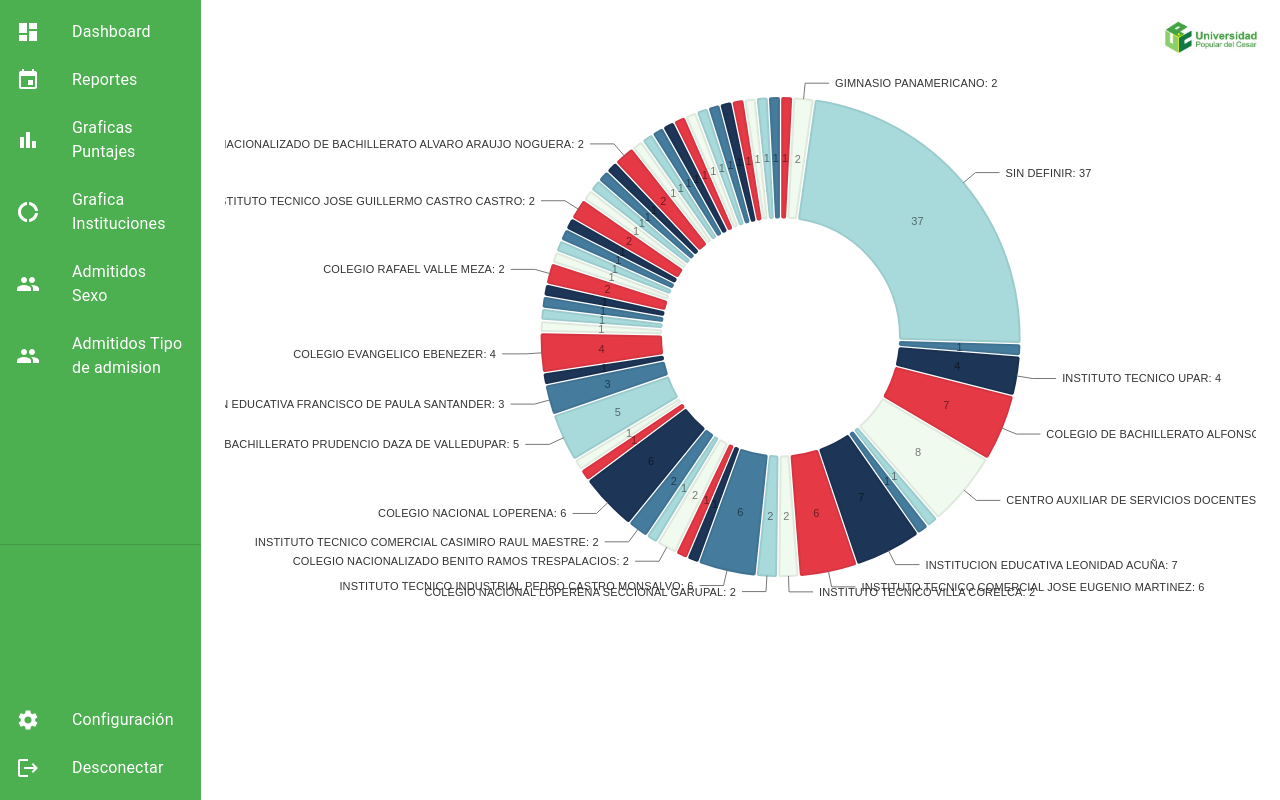
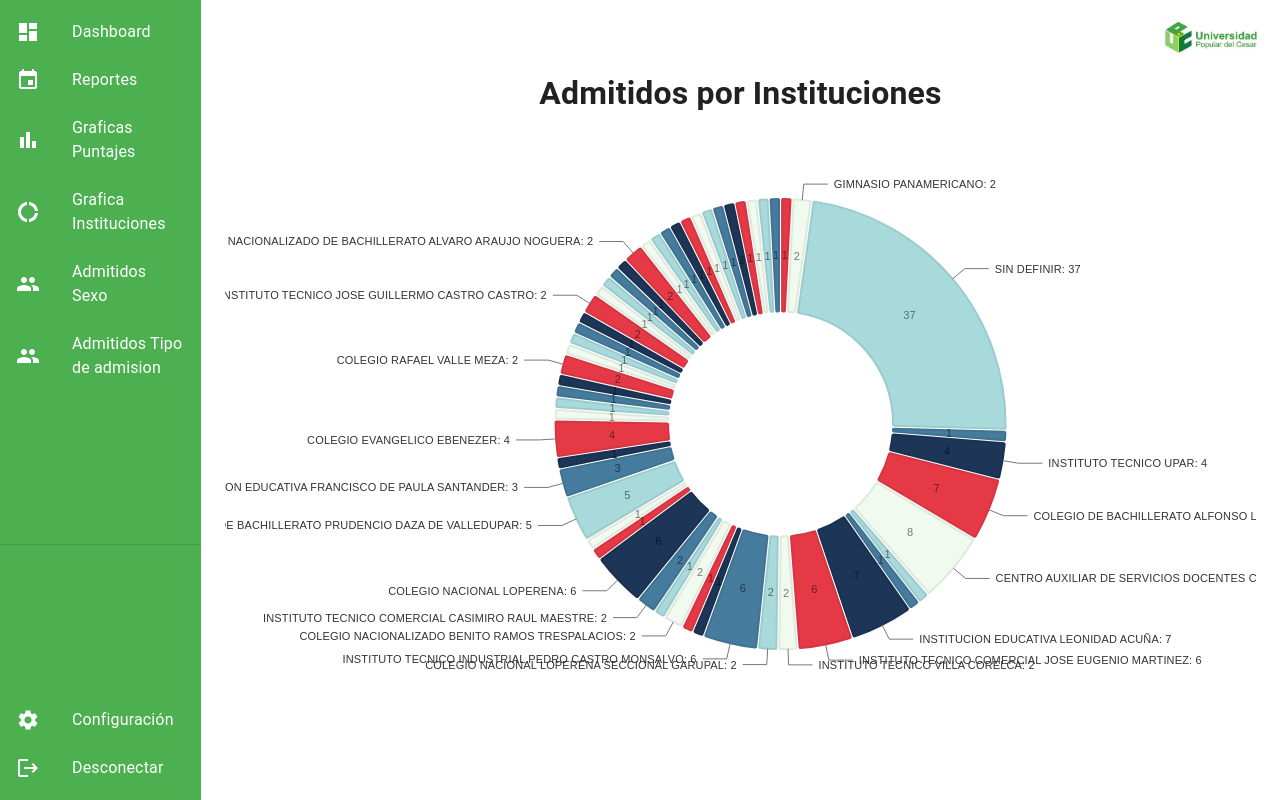
Before and after one commit to shadow-shield/Dashboard-Admin, a React (Vite) app: page /GraficaInst in a window 1280 px wide. Built offline with nearby package versions, Linux system fonts and the light colour scheme.

Commit message:
carpetas y archivos

```diff
--- a/src/App.jsx
+++ b/src/App.jsx
@@ -21,12 +21,15 @@ import DonutLargeIcon from "@mui/icons-material/DonutLarge";
 import logo from "./assets/logo.jpg";
 
 // Importar los componentes de cada vista
-import GraficaPuntaje from "./components/Grafica_Puntaje.jsx";
+import GraficaPuntaje from "./components/GraficaPuntaje.jsx";
 import Dashboard from "./pages/Dashboard.jsx";
-import Reportes from "./pages/Reportes.jsx";
-import GraficaInst from "./components/Grafica_Instituciones.jsx";
+import Reportes from "./components/Reportes.jsx";
+
+
 import AdmitidosSexo from "./pages/AdmitidosSexo.jsx"; // Importar el nuevo componente AdmitidosSexo
 import AdmitidosPorTipo from "./pages/AdmitidosPorTipo.jsx";
+import AdmitidosInst from "./pages/AdmitidosInstuticiones.jsx";
+
 
 const App = () => {
   return (
@@ -143,10 +146,10 @@ const App = () => {
             <Route path="/dashboard" element={<Dashboard />} />
             <Route path="/Reportes" element={<Reportes />} />
             <Route path="/Graficas" element={<GraficaPuntaje />} />
-            <Route path="/GraficaInst" element={<GraficaInst />} />
+            <Route path="//GraficaInst" element={<AdmitidosInst />} />
             <Route path="/AdmitidosSexo" element={<AdmitidosSexo />} />{" "}
             <Route path="/AdmitidosPorTipo" element={<AdmitidosPorTipo/>} />
-            {/* Nueva ruta para AdmitidosSexo */}
+
           </Routes>
         </Box>
       </Box>
--- a/src/components/Grafica_Instituciones.jsx
+++ b/src/components/GraficaInstituciones.jsx
@@ -1,6 +1,6 @@
 import { useState, useEffect } from 'react';
 import { ResponsivePie } from '@nivo/pie';
-import {datosEstudiantes} from '../data/datosEstudiantes'; // Asegúrate de que este archivo exporte correctamente los datos
+import { datosEstudiantes } from '../data/datosEstudiantes'; // Asegúrate de que este archivo exporte correctamente los datos
 
 const GraficaInst = () => {
   const [chartData, setChartData] = useState([]);
@@ -9,9 +9,9 @@ const GraficaInst = () => {
     const instituciones = datosEstudiantes.reduce((acc, item) => {
       const institucion = item['INST_NOMBREINSTITUCION']; // Cambia el nombre del campo si es necesario
       if (acc[institucion]) {
-        acc[institucion] += 1; // Cuenta cuántos estudiantes pertenecen a esta institución
+        acc[institucion] += 1;
       } else {
-        acc[institucion] = 1; // Inicia el conteo para una nueva institución
+        acc[institucion] = 1;
       }
       return acc;
     }, {});
@@ -25,61 +25,58 @@ const GraficaInst = () => {
     setChartData(data);
   }, []);
 
-  // Define tus colores personalizados aquí
   const customColors = [
-    '#e63946', // Rojo
-    '#f1faee', // Blanco
-    '#a8dadc', // Aqua
-    '#457b9d', // Azul
-    '#1d3557', // Azul oscuro
-    // Agrega más colores si es necesario
+    '#e63946',
+    '#f1faee',
+    '#a8dadc',
+    '#457b9d',
+    '#1d3557',
   ];
 
   return (
-
+    <div style={{ height: '600px', width: '100%' }}>
       <ResponsivePie
         data={chartData}
-        margin={{ top: 50, right: 20, bottom: 200, left: 100 }}
+        margin={{ top: 50, right: 20, bottom: 100, left: 100 }}
         innerRadius={0.5}
         padAngle={0.7}
         cornerRadius={1}
         activeOuterRadiusOffset={8}
-        colors={customColors} // Usa tu arreglo de colores personalizados
+        colors={customColors}
         borderWidth={2}
         borderColor={{ from: 'color', modifiers: [['darker', 0.2]] }}
-        arcLinkLabel={d => `${d.id}: ${d.value}`} // Muestra la institución y la cantidad
+        arcLinkLabel={d => `${d.id}: ${d.value}`}
         arcLinkLabelsSkipAngle={5}
         arcLinkLabelsTextColor="#333333"
         arcLabelsTextColor={{ from: 'color', modifiers: [['darker', 2]] }}
-        /* legends={[
+        legends={[
           {
-
-            anchor: 'top-left',
+            anchor: 'top-right',
             direction: 'column',
             justify: false,
             translateX: 0,
-            translateY: 56,
+            translateY: -10,
             itemsSpacing: 0,
-            itemWidth: 100,
+            itemWidth: 1500,
             itemHeight: 18,
             itemTextColor: '#999',
-            itemDirection: 'left-to-rght',
-            itemOpacity: 0.85,
+            itemDirection: 'left-to-right',
+            itemOpacity: 0.90,
             symbolSize: 18,
             symbolShape: 'diamond',
             effects: [
               {
                 on: 'hover',
                 style: {
-                  itemTextColor: 'green',
+                  itemTextColor: 'red',
                   itemOpacity: 1,
                 },
               },
             ],
           },
-        ]} */
+        ]}
       />
-
+    </div>
   );
 };
 
--- a/src/components/Grafica_Puntaje.jsx
+++ b/src/components/GraficaPuntaje.jsx
@@ -2,7 +2,7 @@ import { useState, useEffect } from 'react';
 import { ResponsiveBar } from '@nivo/bar';
 import {datosEstudiantes} from '../data/datosEstudiantes'; // Asegúrate de usar export default en datosEstudiantes.js
 
-const BarChart = () => {
+const GraficaPuntaje = () => {
   const [chartData, setChartData] = useState([]);
 
 
@@ -88,4 +88,4 @@ const BarChart = () => {
   );
 };
 
-export default BarChart;
+export default GraficaPuntaje;
--- a/src/pages/AdmitidosInstuticiones.jsx
+++ b/src/pages/AdmitidosInstuticiones.jsx
@@ -0,0 +1,15 @@
+import GraficaInst from "../components/GraficaInstituciones";
+
+const AdmitidosInst = () => {
+  return (
+    <div >
+      <h1 style={{textAlign:"center"}}>Admitidos por Instituciones </h1>
+
+      <div style={{ marginTop: "2rem" }}>
+        <GraficaInst />
+      </div>
+    </div>
+  );
+};
+
+export default AdmitidosInst;
--- a/src/pages/AdmitidosPorTipo.jsx
+++ b/src/pages/AdmitidosPorTipo.jsx
@@ -6,9 +6,6 @@ const AdmitidosPorTipo = () => {
     <div >
       <h1 style={{textAlign:"center"}}>Admitidos Clasificados Por Tipo de Admision</h1>
 
-      {/* Otras secciones del dashboard si existen */}
-
-      {/* Sección del gráfico de admitidos clasificados por sexo */}
       <div style={{ marginTop: "2rem" }}>
         <GraficaAdmitidos />
       </div>
```
Also changed, not shown: src/pages/AdmitidosGeneral.jsx (+16 -0 lines), src/pages/AdmitidosPuntajes.jsx (added).
